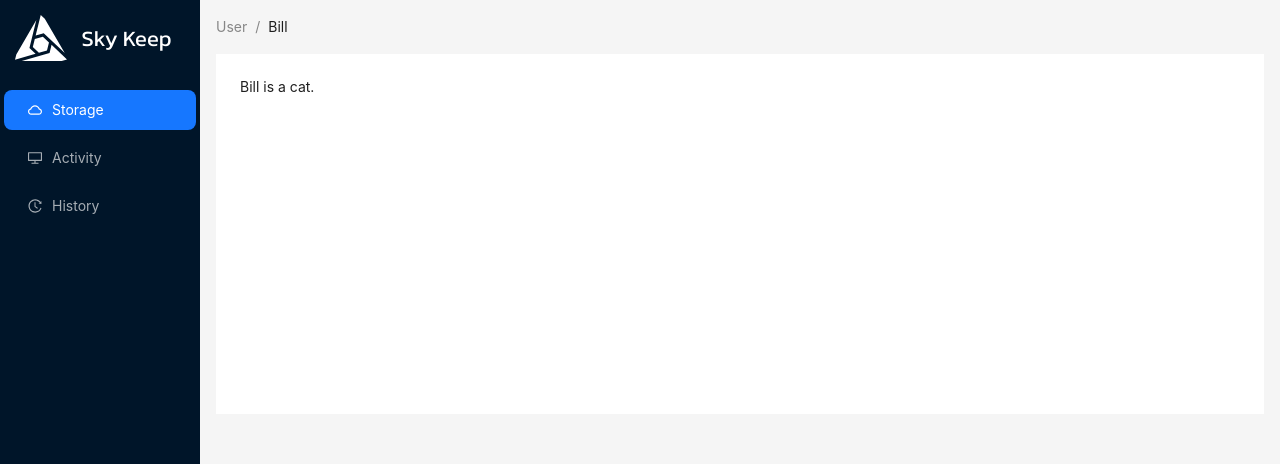
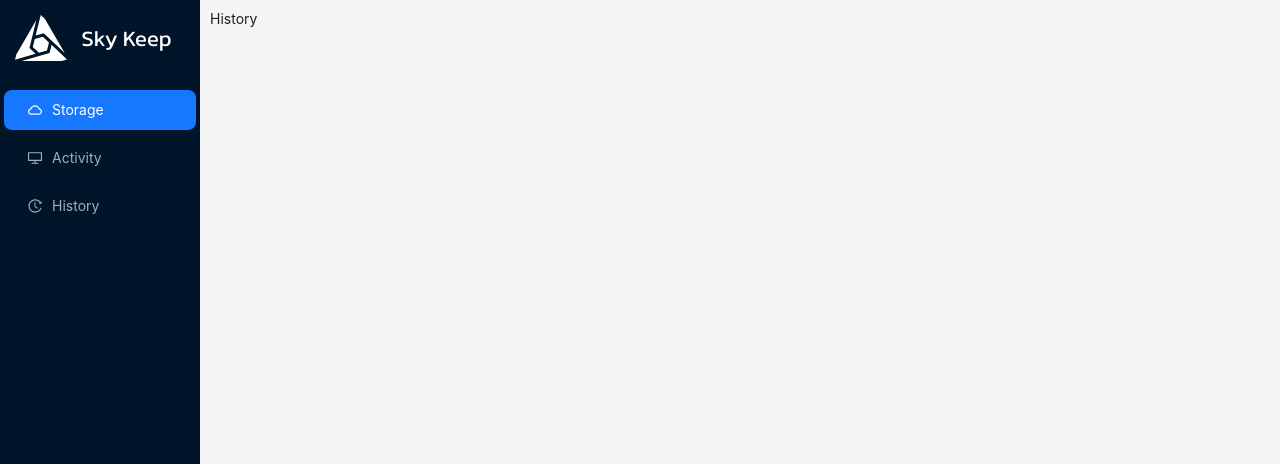
Before and after one commit to Glubin-yep/SkyKeep, a React (Vite) app: page /history in a window 1280 px wide. Shown: the top 464 px of the page. Built offline with nearby package versions, Linux system fonts and the light colour scheme.

Commit message:
Add nav routes

```diff
--- a/package.json
+++ b/package.json
@@ -11,9 +11,12 @@
   },
   "dependencies": {
     "@ant-design/icons": "^5.2.6",
+    "@types/react-router-dom": "^5.3.3",
     "antd": "^5.10.0",
+    "axios": "^1.6.1",
     "react": "^18.2.0",
-    "react-dom": "^18.2.0"
+    "react-dom": "^18.2.0",
+    "react-router-dom": "^6.18.0"
   },
   "devDependencies": {
     "@types/react": "^18.2.15",
--- a/src/App.tsx
+++ b/src/App.tsx
@@ -1,12 +1,9 @@
-import { useState } from "react";
 import { FloatButton } from 'antd';
 import "./App.css";
 import MainPage from "./components/MainPage/Main";
 import DownloadOutlined from "@ant-design/icons/lib/icons/DownloadOutlined";
 
 function App() {
-  const [count, setCount] = useState(0);
-
   return (
     <div>
       <FloatButton icon= {<DownloadOutlined />} onClick={() => console.log("click")} />
--- /dev/null
+++ b/src/components/Content/Activity/Activity.tsx
@@ -0,0 +1,7 @@
+import React from 'react'
+
+export default function Activity() {
+  return (
+    <div>Activity</div>
+  )
+}
--- /dev/null
+++ b/src/components/Content/Content.css
@@ -0,0 +1,4 @@
+.content{
+    display: flex;
+    margin: 10px;
+}
--- a/src/components/Content/Content.tsx
+++ b/src/components/Content/Content.tsx
@@ -1,28 +1,23 @@
-import { Breadcrumb, Layout, theme } from "antd";
-import React from "react";
+import { Layout } from "antd";
+import { Route, BrowserRouter as Router, Routes } from "react-router-dom";
+import Dashboard from "./Dashboard/Dashboard";
+import Activity from "./Activity/Activity";
+import History from "./History/History";
+import './Content.css'
 
 const { Content } = Layout;
 
 function ContentLayout() {
-  const {
-    token: { colorBgContainer },
-  } = theme.useToken();
 
   return (
-    <Content style={{ margin: "0 16px" }}>
-      <Breadcrumb style={{ margin: "16px 0" }}>
-        <Breadcrumb.Item>User</Breadcrumb.Item>
-        <Breadcrumb.Item>Bill</Breadcrumb.Item>
-      </Breadcrumb>
-      <div
-        style={{
-          padding: 24,
-          minHeight: 360,
-          background: colorBgContainer,
-        }}
-      >
-        Bill is a cat.
-      </div>
+    <Content className="content">
+      <Router>
+        <Routes>
+          <Route path="/" element={<Dashboard />} />
+          <Route path="/activity" element={<Activity />} />
+          <Route path="/history" element={<History />} />
+        </Routes>
+      </Router>
     </Content>
   );
 }
--- /dev/null
+++ b/src/components/Content/History/History.tsx
@@ -0,0 +1,7 @@
+import React from 'react'
+
+export default function History() {
+  return (
+    <div>History</div>
+  )
+}
```
Also changed, not shown: src/components/ErrorPage/Error404.tsx (added, +7 -0 lines), 1 other file (tests, documents, lock files or other folders).
